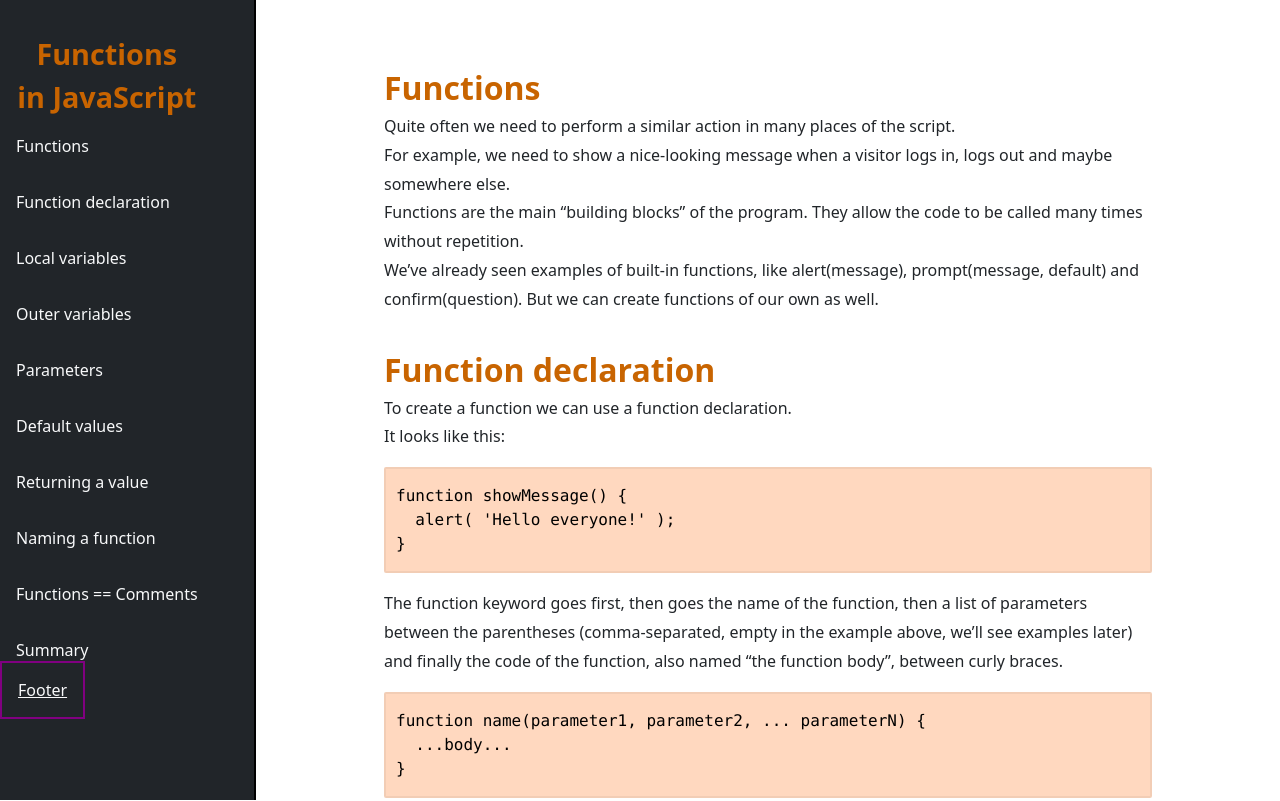
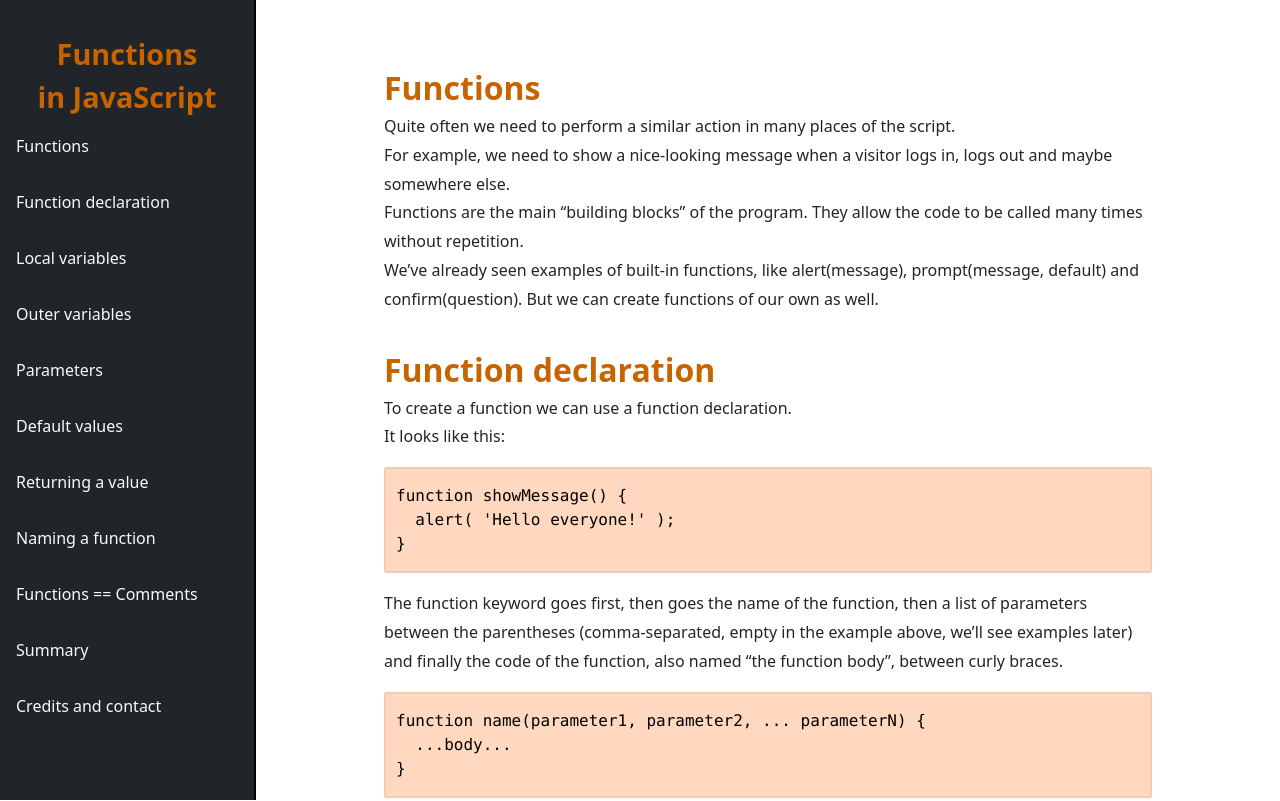
Before and after one commit to gonzaotc/FCC-Technical-Documentation-Project, a plain HTML site: page index.html in a window 1280 px wide. Shown: the top 801 px of the page. Drawn offline with nearby package versions, Linux system fonts and the light colour scheme.

Commit message:
testeadita

```diff
--- a/index.html
+++ b/index.html
@@ -16,11 +16,7 @@
 </head>
 
 <body>
-<!-- navbar__wrapper added because a grid item cant be position fixed.
-     then i made the navbar_wrapper be the grid item and the container__sidebar the fixed one. -->
-  <div class="navbar__wrapper">
-    <div class="container__sidebar">
-      <!-- #navbar is here just for the c -->
+  <div class="container__sidebar">
       <nav id="navbar">
         <header id="navbar__title" class="text-center">
           Functions <br> in JavaScript
@@ -35,10 +31,9 @@
         <a href="#Naming_a_function" class="nav-link p-3 text-light">Naming a function</a>
         <a href="#Functions_==_Comments" class="nav-link p-3 text-light">Functions == Comments</a>
         <a href="#Summary" class="nav-link p-3 text-light">Summary</a>
-        <a href="#Footer" class="p-3 text-light footer-link" id="footer-link">Footer</a>
+        <a href="#Footer" class="p-3 text-light" id="footer-link">Credits and contact</a>
 
       </nav>
-    </div>
   </div>
 
 
--- a/styles.css
+++ b/styles.css
@@ -78,26 +78,23 @@ pre {
         grid-column-start: 2;
     }
 
-    .navbar__wrapper{
+    .container__sidebar{
+        display: flex;
         grid-area: sidebar;
     }
 
-    .container__sidebar{
+    #navbar{
         box-sizing: border-box;
         display: flex;
+        flex-direction: column;
         position: fixed;
         width: var(--sidebar_width);
         background-color: var(--color_dark);
         border-right: 2px solid black;
-        /* border: 2px solid yellow; */
-        top:0;
-        bottom:0;
+        /* top:0; */
+        /* bottom:0; */
         overflow: auto;
         height: 100%;
-    }
-
-    #navbar{
-
     }
 
     #navbar__title{
@@ -113,9 +110,8 @@ pre {
     }
 
     #footer-link {
-        color: red;
-        border: 2px solid purple;
         margin-bottom: 50px;
+        text-decoration: none;
     }
 
 }
```
